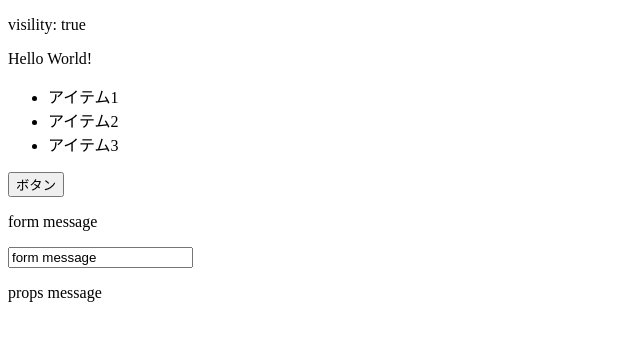
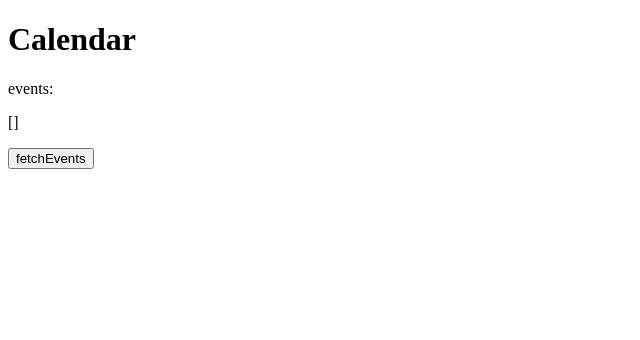
Before and after one commit to toshi-ue/vue_rails_calendar, a Vue app in the folder frontend/: page / in a window 1280 px wide. Shown: the top 340 px of the page, without its empty margins (0-640 px from the left). Built offline with nearby package versions, Linux system fonts and the light colour scheme.

Commit message:
update: カレンダーcomponentを追加

```diff
--- a/frontend/src/App.vue
+++ b/frontend/src/App.vue
@@ -1,19 +1,16 @@
 <template>
   <div id="app">
-    <HelloWorld />
-    <Prop propsMessage="props message"/>
+    <Calendar />
   </div>
 </template>
 
 <script>
-import HelloWorld from "./components/HelloWorld.vue";
-import Prop from "./components/Prop.vue";
+import Calendar from './components/Calendar.vue';
 
 export default {
-  name: "App",
+  name: 'App',
   components: {
-    HelloWorld,
-    Prop,
+    Calendar,
   },
 };
 </script>
--- /dev/null
+++ b/frontend/src/components/Calendar.vue
@@ -0,0 +1,31 @@
+<template>
+  <div>
+    <h1>Calendar</h1>
+    <p>events:</p>
+    <p>{{ events }}</p>
+    <button type="submit" @click="fetchEvents()">fetchEvents</button>
+  </div>
+</template>
+
+<script>
+import axios from 'axios';
+
+export default {
+  name: 'Calendar',
+  data: () => ({
+    events: [],
+  }),
+  methods: {
+    fetchEvents() {
+      axios
+        .get('http://localhost:3000/events')
+        .then((response) => {
+          this.events = response.data;
+        })
+        .catch((error) => {
+          console.error(error);
+        });
+    },
+  },
+};
+</script>
```
